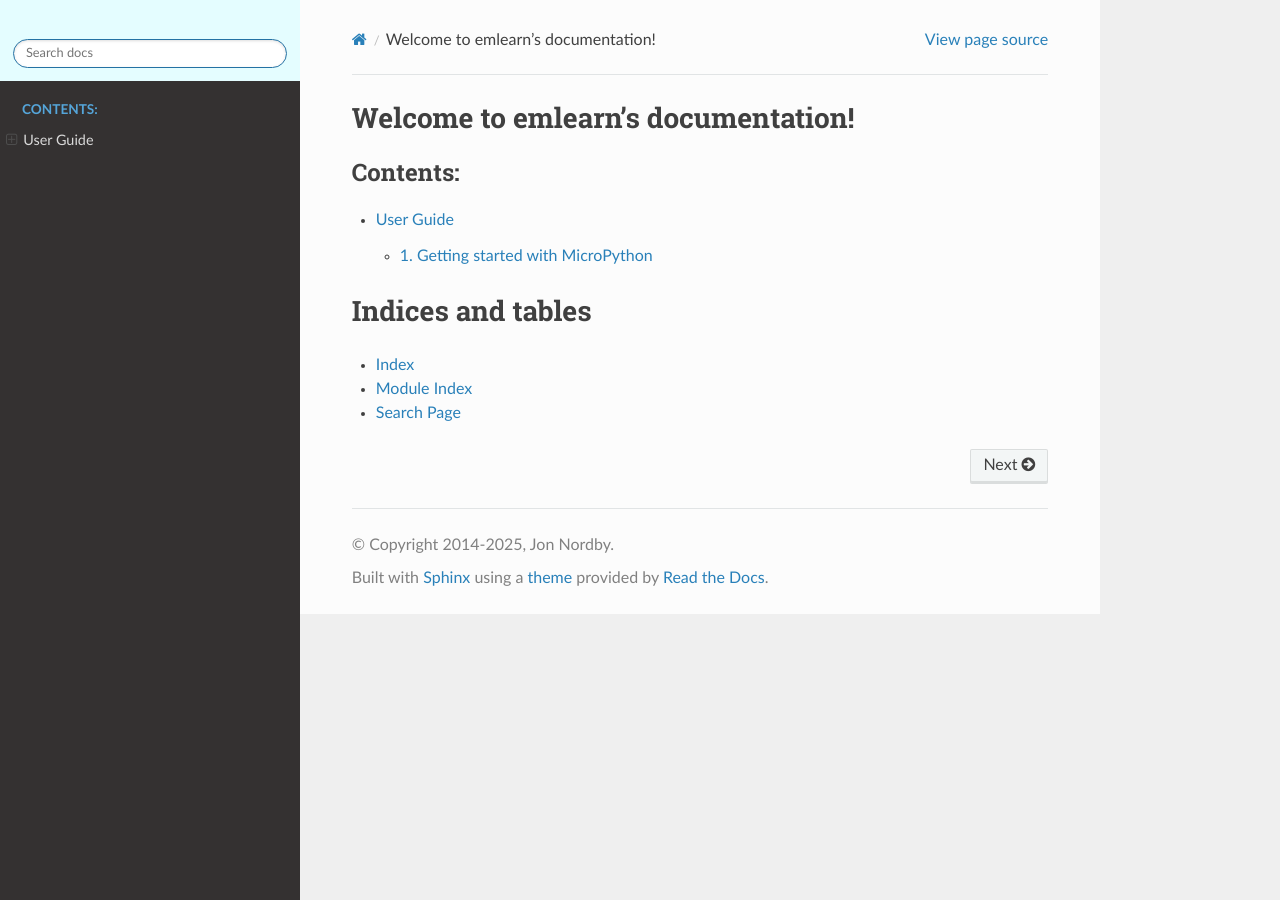
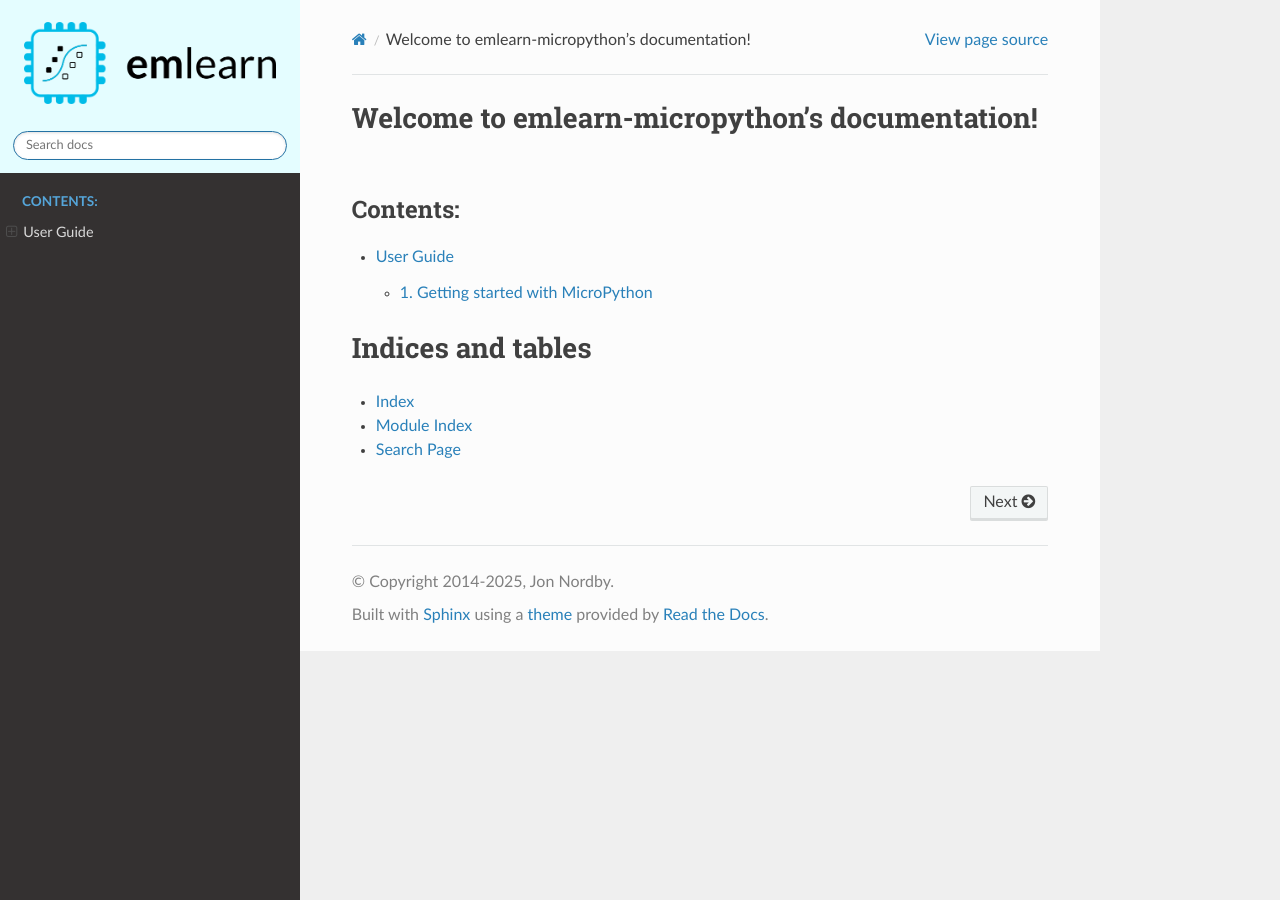
Before and after one commit to emlearn/emlearn-micropython, a Sphinx documentation site: the page built from docs/index.rst, in a window 1280 px wide. Built offline with Sphinx 7.4.7 and the Read the Docs theme 3.1.0, drawn with Linux system fonts in a browser that asks for light colours; pages that are not in the unit, such as notebooks, are missing from menus.

Commit message:
docs: Fix image

```diff
--- a/docs/conf.py
+++ b/docs/conf.py
@@ -60,7 +60,11 @@ from recommonmark.parser import CommonMarkParser
 source_parsers = {
     '.md': CommonMarkParser,
 }
-source_suffix = ['.rst', '.md']
+
+source_suffix = {
+    '.rst': 'restructuredtext',
+    '.md': 'markdown',
+}
 
 # The master toctree document.
 master_doc = 'index'
@@ -106,7 +110,7 @@ html_css_files = [
     'css/emlearn.css',
 ]
 
-html_logo = '../brand/emlearn-logo-wordmark-wide-600px.png'
+html_logo = './images/emlearn-logo-wordmark-wide-600px.png'
 
 # Add any paths that contain custom static files (such as style sheets) here,
 # relative to this directory. They are copied after the builtin static files,
--- a/docs/index.rst
+++ b/docs/index.rst
@@ -1,6 +1,6 @@
 .. emlearn-micropython documentation master file
 
-Welcome to emlearn's documentation!
+Welcome to emlearn-micropython's documentation!
 ===================================
 
 .. toctree::
```
Also changed, not shown: docs/images/emlearn-logo-wordmark-wide-600px.png (added).
